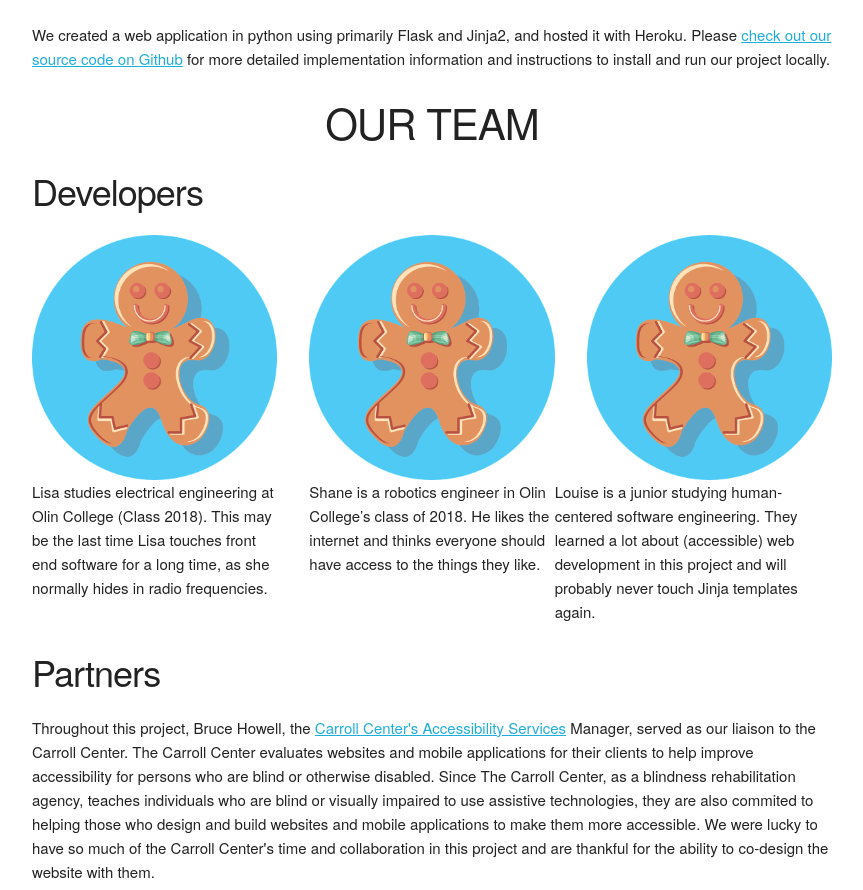
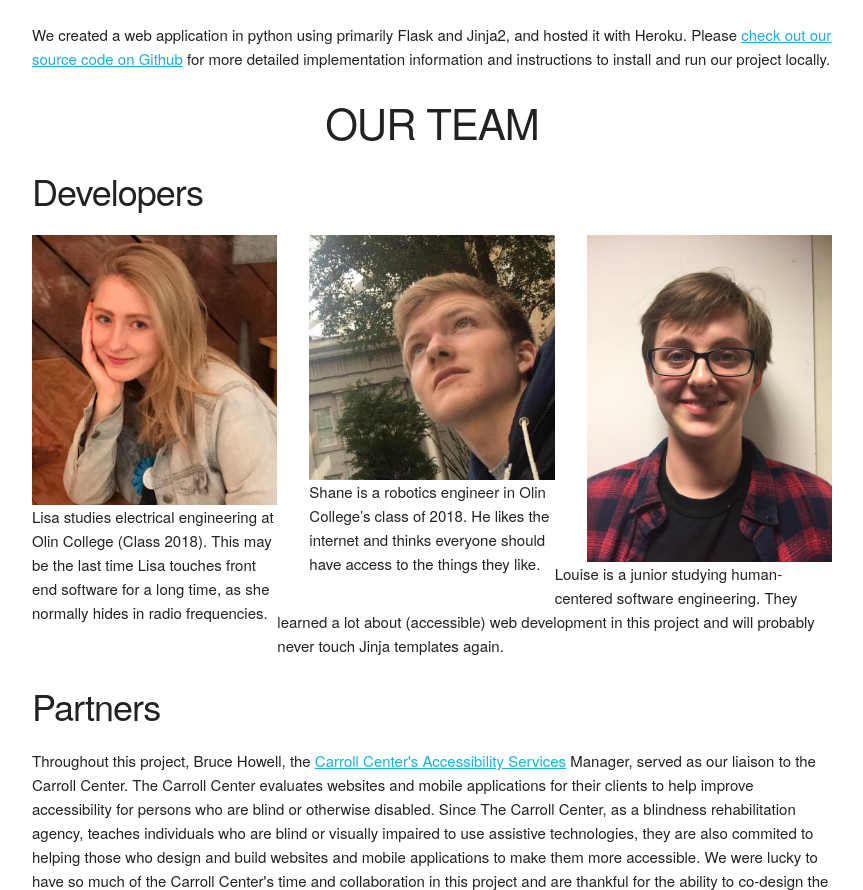
Before and after one commit to tad-web/waqc, a Flask app: page /about in a window 1280 px wide. Shown: the part 909-1799 px from the top of the page, without its empty margins (208-1071 px from the left). Run offline with Flask 2, Linux system fonts and the light colour scheme.

Commit message:
added our faces

```diff
--- a/app/templates/about.html
+++ b/app/templates/about.html
@@ -34,19 +34,19 @@
   <h3>Developers</h3>
   <div>
     <div class="one-third column">
-      <img class="u-full-width" src="{{ url_for('static', filename='images/ginger.png') }}" alt="Future Lisa's face, currently a gingerbread man">
+      <img class="u-full-width" src="{{ url_for('static', filename='images/lisa-bio.png') }}" alt="Portrait of Lisa">
       <p>
         Lisa studies electrical engineering at Olin College (Class 2018). This may be the last time Lisa touches front end software for a long time, as she normally hides in radio frequencies.
       </p>
     </div>
     <div class="one-third column">
-      <img class="u-full-width" src="{{ url_for('static', filename='images/ginger.png') }}" alt="Future Shane's face, currently a gingerbread man">
+      <img class="u-full-width" src="{{ url_for('static', filename='images/shane.jpeg') }}" alt="Portrait of Shane">
       <p>
         Shane is a robotics engineer in Olin College’s class of 2018. He likes the internet and thinks everyone should have access to the things they like.
       </p>
     </div>
     <div class="one-third column">
-      <img class="u-full-width" src="{{ url_for('static', filename='images/ginger.png') }}" alt="Future Louise's face, currently a gingerbread man">
+      <img class="u-full-width" src="{{ url_for('static', filename='images/louise.jpg') }}" alt="Portrait of Louise">
     </div>
     <p>
       Louise is a junior studying human-centered software engineering. They learned a lot about (accessible) web development in this project and will probably never touch Jinja templates again.
```
Also changed, not shown: app/static/images/lisa-bio.png (added), app/static/images/louise.jpg (added), app/static/images/shane.jpeg (added).
